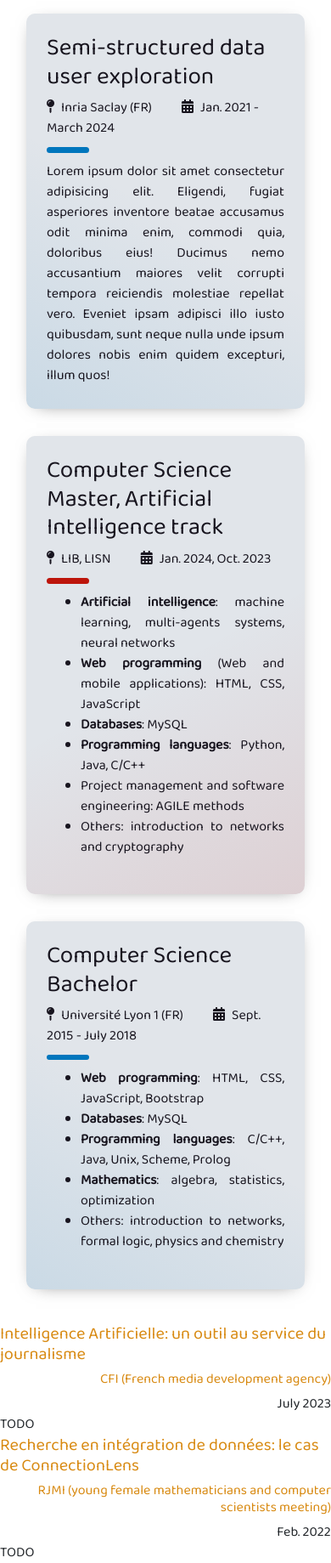
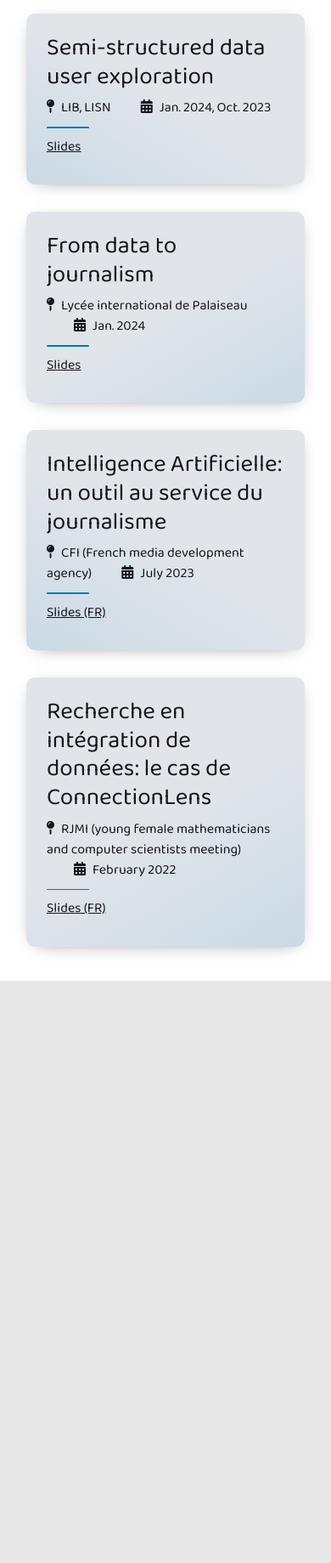
Before and after one commit to Nelly-Barret/nelly-barret.github.io, a PHP site: page /talks.html in a window 390 px wide. Shown: the part 56-1895 px from the top of the page at 85% size. After the commit the page ends 1210 px from the top, so only its background shows below. Run offline with PHP 8.4, Linux system fonts and the light colour scheme.

Commit message:
talks and teaching

```diff
--- a/styles.css
+++ b/styles.css
@@ -82,3 +82,30 @@ section {
     height: 100%;
     width: 100%;
 }
+
+table tr td {
+    padding: 0.3rem;
+}
+
+table tr th {
+    padding: 0.3rem;
+}
+
+table.rounded-corners {
+  border-spacing: 0;
+  border-collapse: separate;
+  border-radius: 10px;
+  border: 1px solid black;
+}
+
+/* Apply a border to the right of all but the last column */
+table.rounded-corners th:not(:last-child),
+table.rounded-corners td:not(:last-child) {
+ border-right: 1px solid black;
+}
+
+/* Apply a border to the bottom of all but the last row */
+table.rounded-corners>tbody>tr:not(:last-child)>th,
+table.rounded-corners>tbody>tr:not(:last-child)>td {
+ border-bottom: 1px solid black;
+}
--- a/talks.html
+++ b/talks.html
@@ -71,108 +71,57 @@
             <div class="postcard__text t-dark">
                 <h1 class="postcard__title blue">Semi-structured data user exploration</h1>
                 <div class="postcard__subtitle">
-                    <i class="fa fa-map-pin mr-2"></i>Inria Saclay (FR)
-                    <i class="fas fa-calendar-alt mr-2 separated"></i>Jan. 2021 - March 2024
-                </div>
-                <div class="postcard__bar"></div>
-                <div class="postcard__preview-txt">Lorem ipsum dolor sit amet consectetur adipisicing elit. Eligendi, fugiat asperiores inventore beatae accusamus odit minima enim, commodi quia, doloribus eius! Ducimus nemo accusantium maiores velit corrupti tempora reiciendis molestiae repellat vero. Eveniet ipsam adipisci illo iusto quibusdam, sunt neque nulla unde ipsum dolores nobis enim quidem excepturi, illum quos!</div>
-            </div>
-        </article>
-
-        <article class="postcard light red">
-            <div class="postcard__text t-dark">
-                <h1 class="postcard__title red">Computer Science Master, Artificial Intelligence track</h1>
-                <div class="postcard__subtitle">
                     <i class="fa fa-map-pin mr-2"></i>LIB, LISN
                     <i class="fas fa-calendar-alt mr-2 separated"></i>Jan. 2024, Oct. 2023
                 </div>
                 <div class="postcard__bar"></div>
                 <div class="postcard__preview-txt">
-                    <ul>
-                        <li><b>Artificial intelligence</b>: machine learning, multi-agents systems, neural networks</li>
-                        <li><b>Web programming</b> (Web and mobile applications): HTML, CSS, JavaScript</li>
-                        <li><b>Databases</b>: MySQL</li>
-                        <li><b>Programming languages</b>: Python, Java, C/C++</li>
-                        <li>Project management and software engineering: AGILE methods</li>
-                        <li>Others: introduction to networks and cryptography</li>
-                    </ul>
+                    <a href="docs/explo-semi-structured.pdf" target="_blank">Slides</a>
+                </div>
+            </div>
+        </article>
+
+        <article class="postcard light blue">
+            <div class="postcard__text t-dark">
+                <h1 class="postcard__title blue">From data to journalism</h1>
+                <div class="postcard__subtitle">
+                    <i class="fa fa-map-pin mr-2"></i>Lyc&eacute;e international de Palaiseau
+                    <i class="fas fa-calendar-alt mr-2 separated"></i>Jan. 2024
+                </div>
+                <div class="postcard__bar"></div>
+                <div class="postcard__preview-txt">
+                    <a href="docs/from-data-to-journalism.pdf" target="_blank">Slides</a>
+                </div>
+            </div>
+        </article>
+
+        <article class="postcard light blue">
+            <div class="postcard__text t-dark">
+                <h1 class="postcard__title blue">Intelligence Artificielle: un outil au service du journalisme</h1>
+                <div class="postcard__subtitle">
+                    <i class="fa fa-map-pin mr-2"></i>CFI (French media development agency)
+                    <i class="fas fa-calendar-alt mr-2 separated"></i>July 2023
+                </div>
+                <div class="postcard__bar"></div>
+                <div class="postcard__preview-txt">
+                    <a href="docs/cfi.pdf" target="_blank">Slides (FR)</a>
                 </div>
             </div>
         </article>
         <article class="postcard light blue">
             <div class="postcard__text t-dark">
-                <h1 class="postcard__title blue">Computer Science Bachelor</h1>
+                <h1 class="postcard__title blue">Recherche en intégration de données: le cas de ConnectionLens</h1>
                 <div class="postcard__subtitle">
-                    <i class="fa fa-map-pin mr-2"></i>Universit&eacute; Lyon 1 (FR)
-                    <i class="fas fa-calendar-alt mr-2 separated"></i>Sept. 2015 - July 2018
+                    <i class="fa fa-map-pin mr-2"></i>RJMI (young female mathematicians and computer scientists meeting)
+                    <i class="fas fa-calendar-alt mr-2 separated"></i>February 2022
                 </div>
                 <div class="postcard__bar"></div>
                 <div class="postcard__preview-txt">
-                    <ul>
-                        <li><b>Web programming</b>: HTML, CSS, JavaScript, Bootstrap</li>
-                        <li><b>Databases</b>: MySQL</li>
-                        <li><b>Programming languages</b>: C/C++, Java, Unix, Scheme, Prolog</li>
-                        <li><b>Mathematics</b>: algebra, statistics, optimization</li>
-                        <li>Others: introduction to networks, formal logic, physics and chemistry</li>
-                    </ul>
+                    <a href="docs/rjmi.pdf" target="_blank">Slides (FR)</a>
                 </div>
             </div>
         </article>
     </div>
     </section>
-
-
-        <div class="mybox">
-            <div class="row">
-                <div class="col-sm-9">
-                    <h5 class="orange">Intelligence Artificielle: un outil au service du journalisme</h5>
-                </div>
-                <div class="col-sm-3">
-                    <h6 class="right-align orange">CFI (French media development agency)</h6>
-                </div>
-            </div>
-
-            <div class="row">
-                <div class="col-sm-9">
-
-                </div>
-                <div class="col-sm-3 right-align">
-                    July 2023
-                </div>
-            </div>
-
-            <div class="row collapse show" id="collapseRI1">
-                <div class="col-sm-12">
-                    TODO
-                </div>
-            </div>
-        </div>
-
-        <div class="mybox">
-            <div class="row">
-                <div class="col-sm-9">
-                    <h5 class="orange">Recherche en intégration de données: le cas de ConnectionLens</h5>
-                </div>
-                <div class="col-sm-3">
-                    <h6 class="right-align orange">RJMI (young female mathematicians and computer scientists meeting)</h6>
-                </div>
-            </div>
-
-            <div class="row">
-                <div class="col-sm-9">
-
-                </div>
-                <div class="col-sm-3 right-align">
-                    Feb. 2022
-                </div>
-            </div>
-
-            <div class="row collapse show" id="collapseRI1">
-                <div class="col-sm-12">
-                    TODO
-                </div>
-            </div>
-        </div>
-    </section>
 </body>
 </html>
--- a/w3schools-styles.css
+++ b/w3schools-styles.css
@@ -1,7 +1,7 @@
 @import url("https://fonts.googleapis.com/css2?family=Baloo+2&display=swap");
 /* This pen */
 body {
-  font-family: "Baloo 2", cursive;
+  font-family: "Baloo 2";
   font-size: 16px;
   text-rendering: optimizeLegibility;
   font-weight: initial;
```
Also changed, not shown: teaching.html (+44 -5 lines), 4 other files.
